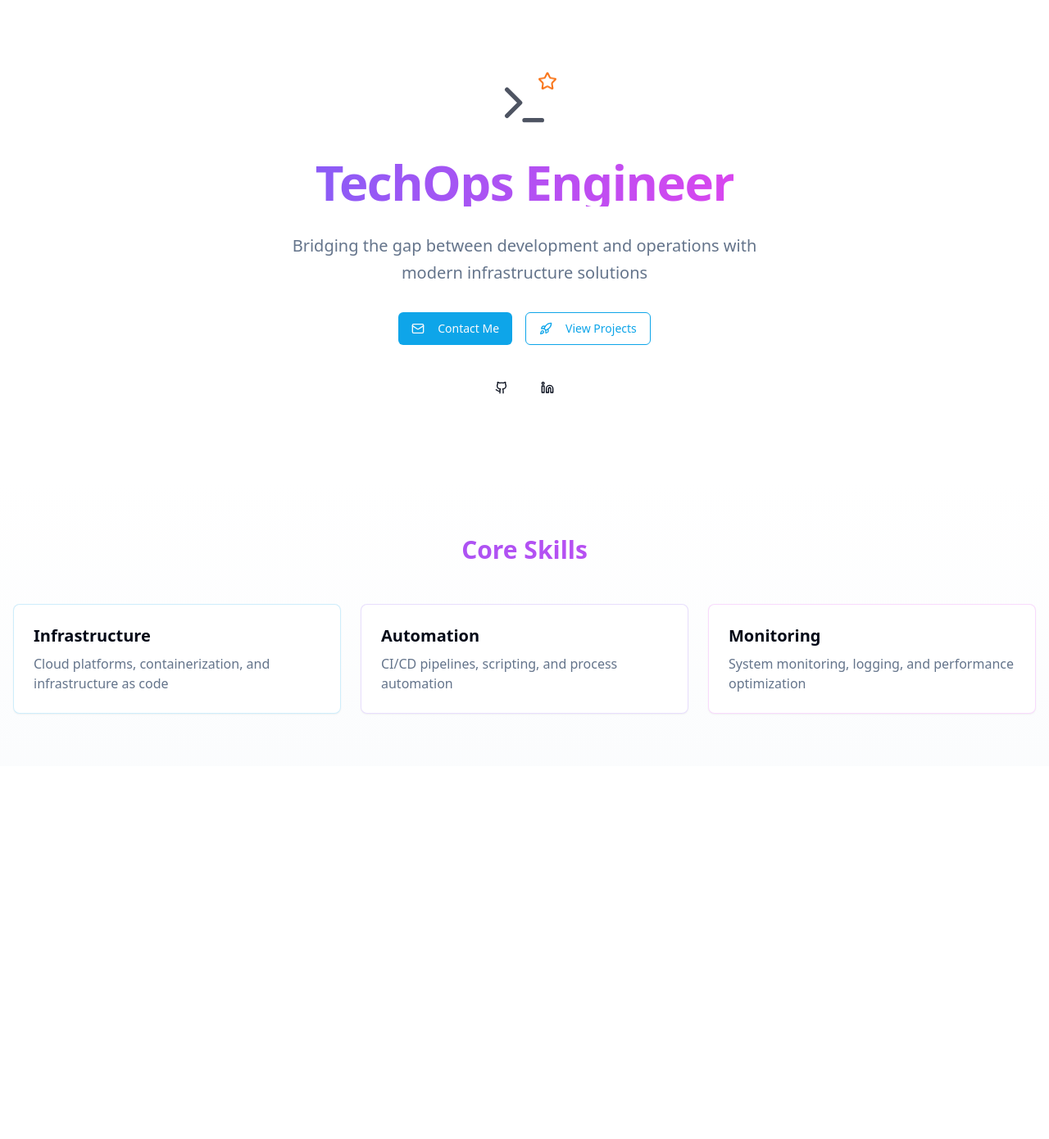
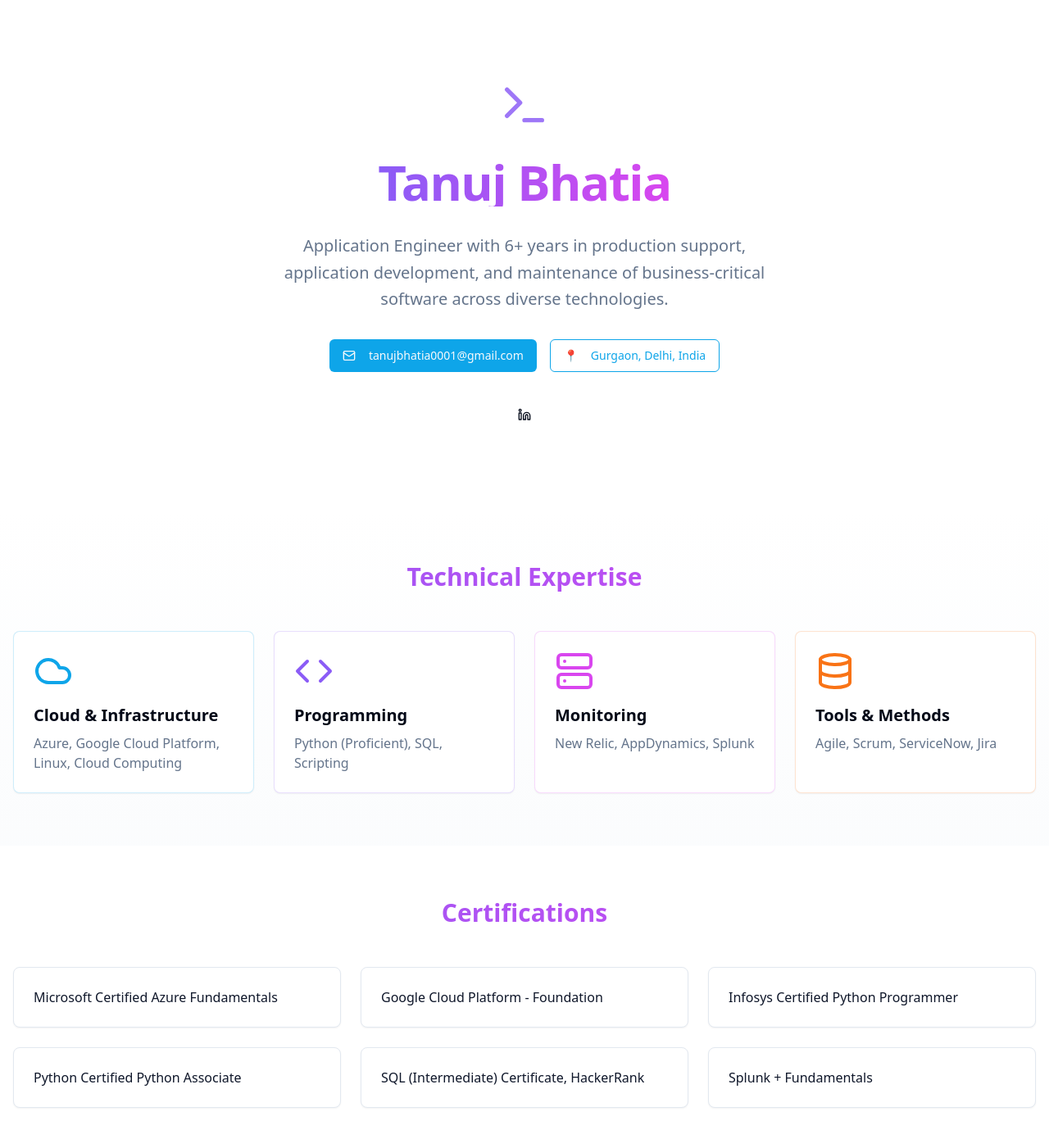
Before and after one commit to tanujbhatia24/techfolio, a React (Vite) app: page / in a window 1280 px wide. Shown: the top 1390 px of the page at 82% size. Before the commit the page ends 935 px from the top, so only its background shows below. Built offline with nearby package versions, Linux system fonts and the light colour scheme.

Commit message:
Modify resume snapshots in code
[skip gpt_engineer]

```diff
--- a/src/pages/Index.tsx
+++ b/src/pages/Index.tsx
@@ -1,6 +1,15 @@
 import { Button } from "@/components/ui/button";
 import { Card, CardContent } from "@/components/ui/card";
-import { Github, Linkedin, Mail, Terminal, Rocket, Star } from "lucide-react";
+import {
+  Github,
+  Linkedin,
+  Mail,
+  Terminal,
+  Server,
+  Database,
+  Cloud,
+  Code
+} from "lucide-react";
 
 const Index = () => {
   return (
@@ -9,43 +18,30 @@ const Index = () => {
       <section className="container mx-auto px-4 py-16 md:py-24">
         <div className="flex flex-col items-center text-center space-y-8 animate-fade-in">
           <div className="relative">
-            <Terminal className="w-16 h-16 text-primary animate-pulse" />
-            <Star className="absolute -top-2 -right-2 w-6 h-6 text-[#F97316] animate-bounce" />
+            <Terminal className="w-16 h-16 text-[#8B5CF6] animate-pulse" />
           </div>
           <h1 className="text-4xl md:text-6xl font-bold tracking-tight bg-gradient-to-r from-[#8B5CF6] to-[#D946EF] text-transparent bg-clip-text">
-            TechOps Engineer
+            Tanuj Bhatia
           </h1>
           <p className="text-xl text-muted-foreground max-w-[600px] leading-relaxed">
-            Bridging the gap between development and operations with modern infrastructure solutions
+            Application Engineer with 6+ years in production support, application development, and maintenance of business-critical software across diverse technologies.
           </p>
 
-          {/* CTA Buttons */}
+          {/* Contact Info */}
           <div className="flex flex-wrap gap-4 justify-center">
-            <Button className="bg-[#0EA5E9] hover:bg-[#0EA5E9]/90 transition-all duration-300 transform hover:scale-105">
-              <Mail className="mr-2" />
-              Contact Me
+            <Button className="bg-[#0EA5E9] hover:bg-[#0EA5E9]/90 transition-all duration-300">
+              <Mail className="mr-2 h-4 w-4" />
+              tanujbhatia0001@gmail.com
             </Button>
-            <Button
-              variant="outline"
-              className="border-[#0EA5E9] text-[#0EA5E9] hover:bg-[#0EA5E9]/10 transition-all duration-300 transform hover:scale-105"
-            >
-              <Rocket className="mr-2" />
-              View Projects
+            <Button variant="outline" className="border-[#0EA5E9] text-[#0EA5E9] hover:bg-[#0EA5E9]/10">
+              <span className="mr-2">📍</span>
+              Gurgaon, Delhi, India
             </Button>
           </div>
 
           {/* Social Links */}
           <div className="flex gap-4 mt-8">
-            <a href="https://github.com" target="_blank" rel="noopener noreferrer">
-              <Button
-                variant="ghost"
-                size="icon"
-                className="hover:bg-[#8B5CF6]/10 hover:text-[#8B5CF6] transition-all duration-300 transform hover:scale-110"
-              >
-                <Github className="w-5 h-5" />
-              </Button>
-            </a>
-            <a href="https://linkedin.com" target="_blank" rel="noopener noreferrer">
+            <a href="https://linkedin.com/in/tanujbhatia" target="_blank" rel="noopener noreferrer">
               <Button
                 variant="ghost"
                 size="icon"
@@ -61,33 +57,71 @@ const Index = () => {
       {/* Skills Section */}
       <section className="container mx-auto px-4 py-16 bg-gradient-to-b from-transparent to-muted/30">
         <h2 className="text-3xl font-bold text-center mb-12 bg-gradient-to-r from-[#8B5CF6] to-[#D946EF] text-transparent bg-clip-text">
-          Core Skills
+          Technical Expertise
         </h2>
-        <div className="grid grid-cols-1 md:grid-cols-3 gap-6">
+        <div className="grid grid-cols-1 md:grid-cols-2 lg:grid-cols-4 gap-6">
           <Card className="group hover:shadow-lg transition-all duration-300 transform hover:-translate-y-1 border-[#0EA5E9]/20 hover:border-[#0EA5E9]">
             <CardContent className="pt-6">
-              <h3 className="text-xl font-semibold mb-2 group-hover:text-[#0EA5E9] transition-colors">Infrastructure</h3>
+              <Cloud className="w-12 h-12 mb-4 text-[#0EA5E9] group-hover:scale-110 transition-transform" />
+              <h3 className="text-xl font-semibold mb-2 group-hover:text-[#0EA5E9] transition-colors">Cloud & Infrastructure</h3>
               <p className="text-muted-foreground">
-                Cloud platforms, containerization, and infrastructure as code
+                Azure, Google Cloud Platform, Linux, Cloud Computing
               </p>
             </CardContent>
           </Card>
+
           <Card className="group hover:shadow-lg transition-all duration-300 transform hover:-translate-y-1 border-[#8B5CF6]/20 hover:border-[#8B5CF6]">
             <CardContent className="pt-6">
-              <h3 className="text-xl font-semibold mb-2 group-hover:text-[#8B5CF6] transition-colors">Automation</h3>
+              <Code className="w-12 h-12 mb-4 text-[#8B5CF6] group-hover:scale-110 transition-transform" />
+              <h3 className="text-xl font-semibold mb-2 group-hover:text-[#8B5CF6] transition-colors">Programming</h3>
               <p className="text-muted-foreground">
-                CI/CD pipelines, scripting, and process automation
+                Python (Proficient), SQL, Scripting
               </p>
             </CardContent>
           </Card>
+
           <Card className="group hover:shadow-lg transition-all duration-300 transform hover:-translate-y-1 border-[#D946EF]/20 hover:border-[#D946EF]">
             <CardContent className="pt-6">
+              <Server className="w-12 h-12 mb-4 text-[#D946EF] group-hover:scale-110 transition-transform" />
               <h3 className="text-xl font-semibold mb-2 group-hover:text-[#D946EF] transition-colors">Monitoring</h3>
               <p className="text-muted-foreground">
-                System monitoring, logging, and performance optimization
+                New Relic, AppDynamics, Splunk
               </p>
             </CardContent>
           </Card>
+
+          <Card className="group hover:shadow-lg transition-all duration-300 transform hover:-translate-y-1 border-[#F97316]/20 hover:border-[#F97316]">
+            <CardContent className="pt-6">
+              <Database className="w-12 h-12 mb-4 text-[#F97316] group-hover:scale-110 transition-transform" />
+              <h3 className="text-xl font-semibold mb-2 group-hover:text-[#F97316] transition-colors">Tools & Methods</h3>
+              <p className="text-muted-foreground">
+                Agile, Scrum, ServiceNow, Jira
+              </p>
+            </CardContent>
+          </Card>
+        </div>
+      </section>
+
+      {/* Certifications Section */}
+      <section className="container mx-auto px-4 py-16">
+        <h2 className="text-3xl font-bold text-center mb-12 bg-gradient-to-r from-[#8B5CF6] to-[#D946EF] text-transparent bg-clip-text">
+          Certifications
+        </h2>
+        <div className="grid grid-cols-1 md:grid-cols-2 lg:grid-cols-3 gap-6">
+          {[
+            "Microsoft Certified Azure Fundamentals",
+            "Google Cloud Platform - Foundation",
+            "Infosys Certified Python Programmer",
+            "Python Certified Python Associate",
+            "SQL (Intermediate) Certificate, HackerRank",
+            "Splunk + Fundamentals"
+          ].map((cert, index) => (
+            <Card key={index} className="group hover:shadow-lg transition-all duration-300 transform hover:-translate-y-1">
+              <CardContent className="pt-6">
+                <p className="font-medium text-primary">{cert}</p>
+              </CardContent>
+            </Card>
+          ))}
         </div>
       </section>
     </div>
```
